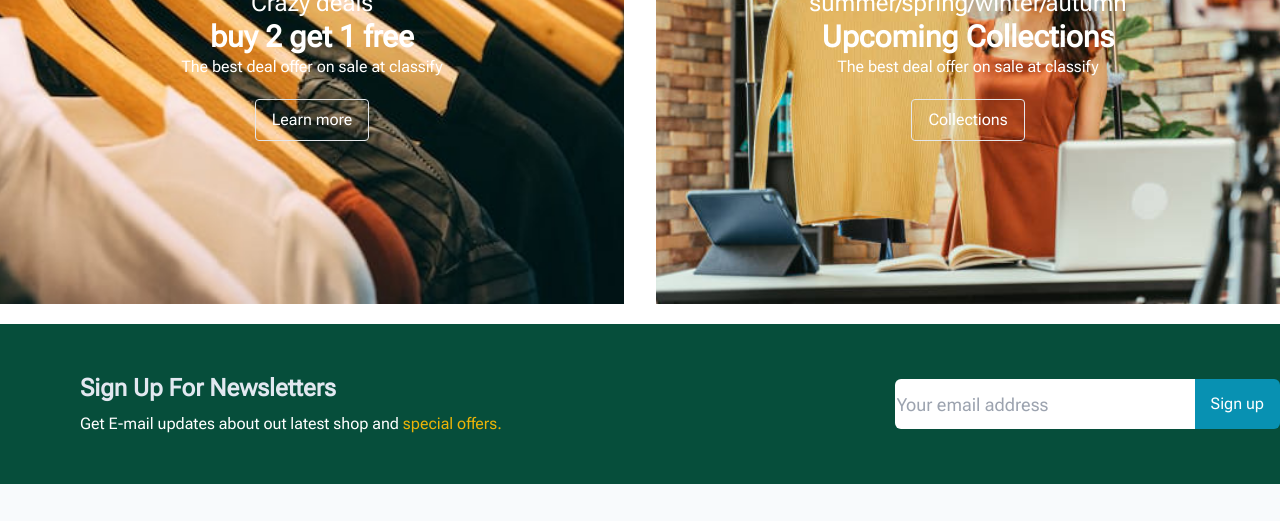
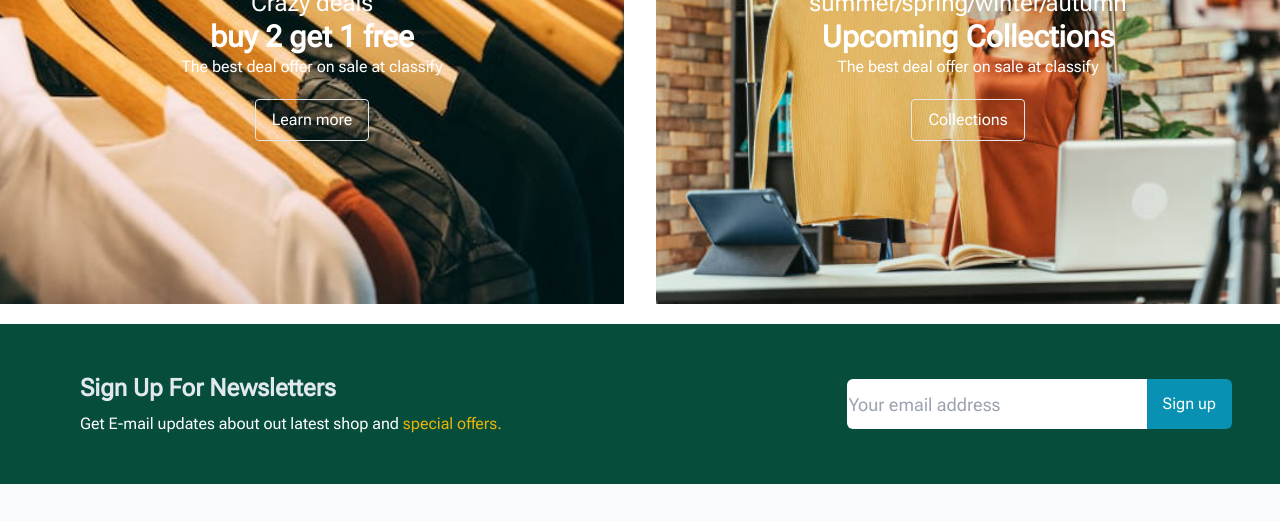
Before and after one commit to fiyinpris/capstone-project, a plain HTML site: page index.html in a window 1280 px wide. Shown: the part 3544-4065 px from the top of the page. Drawn offline with nearby package versions, Linux system fonts and the light colour scheme; a web font is replaced by a local one.

Commit message:
Update index.html

```diff
--- a/index.html
+++ b/index.html
@@ -1123,7 +1123,7 @@
                     Get E-mail updates about out latest shop and <span class="text-[#eab308]">special offers.</span>
                 </p>
             </div>
-            <div class="flex pr-5 sm:pr-10 md:pr-0 lg:pr-0 width-full sm:w-auto">
+            <div class="flex pr-5 sm:pr-10 md:pr-0 lg:pr-0 width-full sm:w-auto mr-12">
                 <input
                     class="h-[3.125rem] p-[0.125rem] text-[18px] w-full sm:w-[300px] outline-none rounded-md rounded-tr-none rounded-br-none sm:mb-0"
                     type="text" placeholder="Your email address">
```
